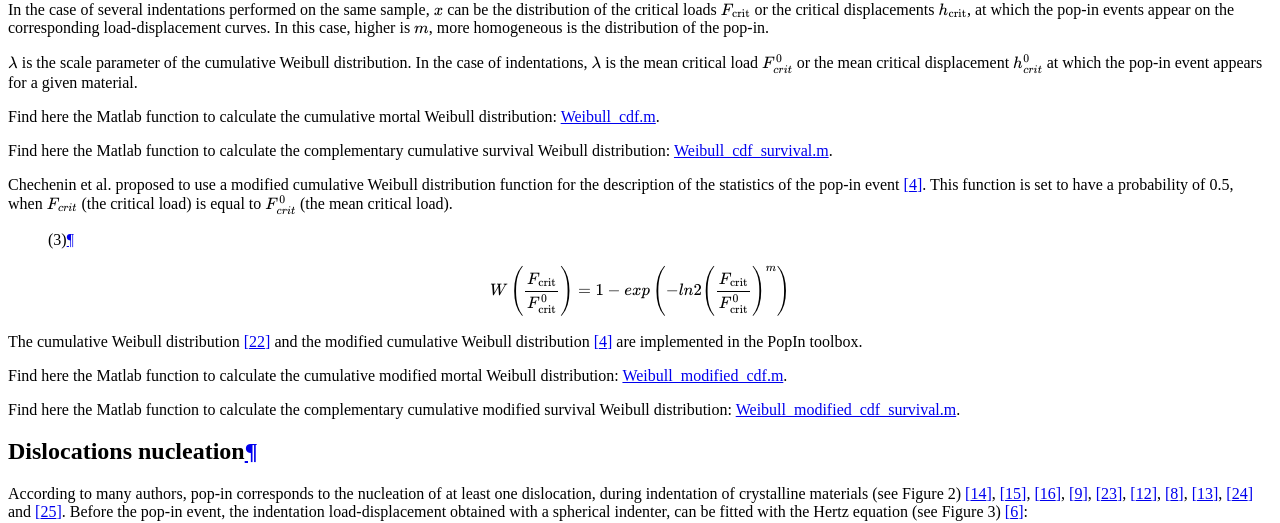
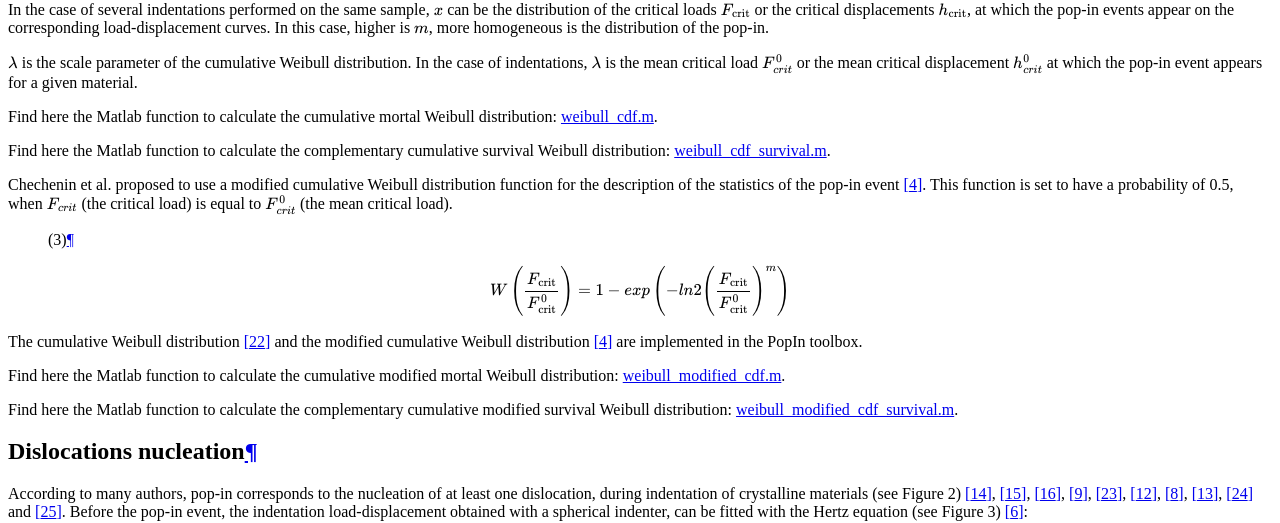
Before and after one commit to DavidMercier/PopIn, a Sphinx documentation site: the page built from doc/models.rst, in a window 1280 px wide and 900 px high, scrolled down 1384 px. Shown: the part 152-675 px from the top of the window. Built offline with Sphinx 7.4.7, drawn with Linux system fonts in a browser that asks for light colours; comment, search, counter and statistics services are not loaded.

Commit message:
still renaming/debugging problem of case-sensitive git vs Windows

```diff
--- a/doc/examples.rst
+++ b/doc/examples.rst
@@ -16,6 +16,6 @@ Format of data
 Example
 ########
 
-* `MTS-XP_Indcon5um_Al2O3-40nm.xls <https://github.com/DavidMercier/PopIn/blob/master/indentation_data/mts-XP_Indcon5um_Al2O3-40nm.xls>`_
+* `mts-XP_Indcon5um_Al2O3-40nm.xls <https://github.com/DavidMercier/PopIn/blob/master/indentation_data/mts-XP_Indcon5um_Al2O3-40nm.xls>`_
     - Data obtained for a sample of ALD-Alumina (40nm) on a substrate of PVD-Aluminum (500nm) deposited on a oxidized silicon substrate.
     - Tests were performed on a Nanoindenter XP MTS with a sphero-conical indenter (radius 5microns), without CSM mode at room temperature.
--- a/doc/models.rst
+++ b/doc/models.rst
@@ -62,10 +62,10 @@ with 2 parameters :math:`(\lambda, m)` is a continuous probability distribution
 and is often used in the description of particle size distribution and in survival or failure analysis [#Weibull_1951]_.
 
     .. math:: V\left(x, \lambda, m\right) = exp\left(\left(\frac{x}{\lambda}\right)^m\right)
-            :label: Weibull_survival
+            :label: weibull_survival
 
     .. math:: W\left(x, \lambda, m\right) = 1 - exp\left(\left(\frac{x}{\lambda}\right)^m\right)
-            :label: Weibull_mortality
+            :label: weibull_mortality
 
 With :math:`V` the survival probability function and :math:`W` the mortal probability function.
 :math:`m` is a dimensionless material-dependent constant, often named the Weibull modulus (from 0 to usually 50) [#Afferante_2006]_.
@@ -81,10 +81,10 @@ In the case of indentations, :math:`\lambda` is the mean critical load :math:`F^
 the mean critical displacement :math:`h^0_{crit}` at which the pop-in event appears for a given material.
 
 Find here the |matlab| function to calculate the cumulative mortal Weibull distribution:
-`Weibull_cdf.m <https://github.com/DavidMercier/PopIn/blob/master/matlab_code/statistics/weibull/weibull_cdf.m>`_.
+`weibull_cdf.m <https://github.com/DavidMercier/PopIn/blob/master/matlab_code/statistics/weibull/weibull_cdf.m>`_.
 
 Find here the |matlab| function to calculate the complementary cumulative survival Weibull distribution:
-`Weibull_cdf_survival.m <https://github.com/DavidMercier/PopIn/blob/master/matlab_code/statistics/weibull/weibull_cdf_survival.m>`_.
+`weibull_cdf_survival.m <https://github.com/DavidMercier/PopIn/blob/master/matlab_code/statistics/weibull/weibull_cdf_survival.m>`_.
 
 Chechenin et al. proposed to use a modified cumulative Weibull distribution function for
 the description of the statistics of the pop-in event [#Chechenin_1995]_.
@@ -92,16 +92,16 @@ This function is set to have a probability of 0.5, when :math:`F_{crit}` (the cr
 is equal to :math:`F^0_{crit}` (the mean critical load).
 
     .. math:: W\left(\frac{F_\text{crit}}{F^0_\text{crit}}\right) = 1 - exp\left(-ln2\left(\frac{F_\text{crit}}{F^0_\text{crit}}\right)^m\right)
-            :label: Weibull_modified
+            :label: weibull_modified
 
 The cumulative Weibull distribution [#Weibull_1951]_ and the modified cumulative Weibull distribution [#Chechenin_1995]_
 are implemented in the PopIn toolbox.
 
 Find here the |matlab| function to calculate the cumulative modified mortal Weibull distribution:
-`Weibull_modified_cdf.m <https://github.com/DavidMercier/PopIn/blob/master/matlab_code/statistics/weibull/weibull_modified_cdf.m>`_.
+`weibull_modified_cdf.m <https://github.com/DavidMercier/PopIn/blob/master/matlab_code/statistics/weibull/weibull_modified_cdf.m>`_.
 
 Find here the |matlab| function to calculate the complementary cumulative modified survival Weibull distribution:
-`Weibull_modified_cdf_survival.m <https://github.com/DavidMercier/PopIn/blob/master/matlab_code/statistics/weibull/weibull_modified_cdf_survival.m>`_.
+`weibull_modified_cdf_survival.m <https://github.com/DavidMercier/PopIn/blob/master/matlab_code/statistics/weibull/weibull_modified_cdf_survival.m>`_.
 
 .. _dislocation_nucleation:
 
```
Also changed, not shown: 1 other file.
